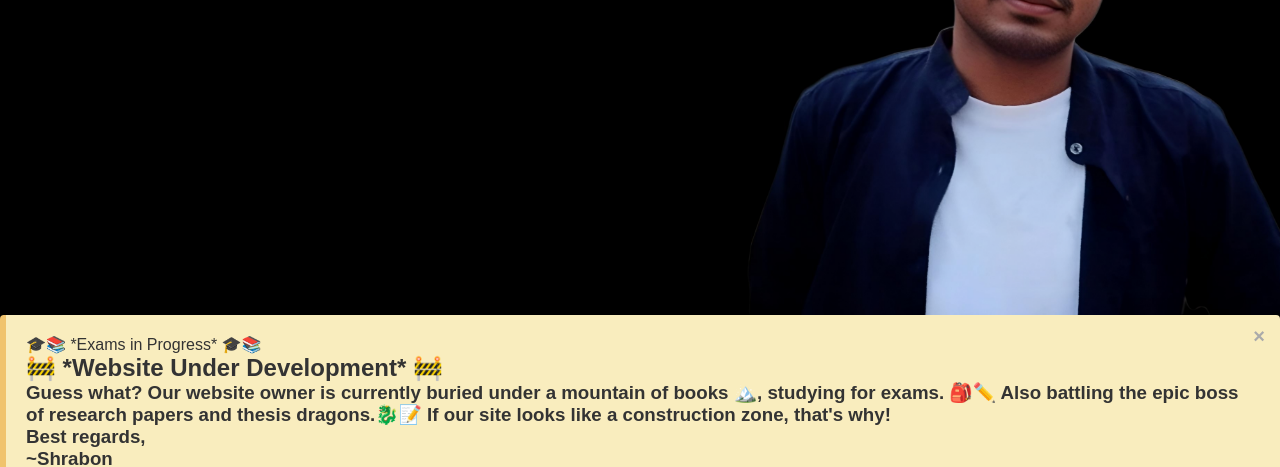
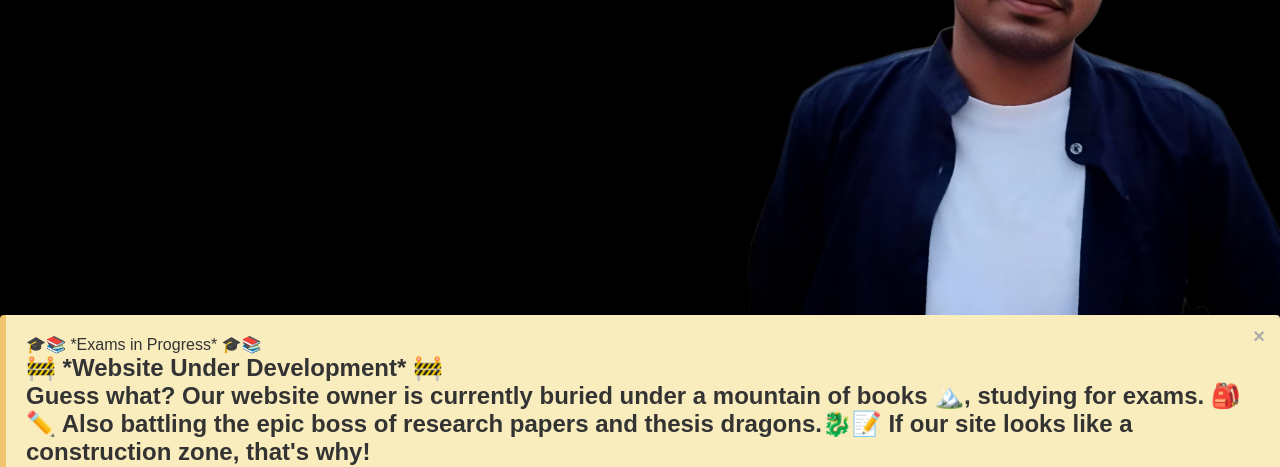
Before and after one commit to shrabonbiswas/its-shrabon, a plain HTML site: page index.html in a window 1280 px wide. Shown: the part 485-952 px from the top of the page. Drawn offline with Linux system fonts and the light colour scheme.

Commit message:
index.html

```diff
--- a/index.html
+++ b/index.html
@@ -37,7 +37,7 @@
                <h2> 🚧 *Website Under Development* 🚧</h2>
 
 
-                <h3>Guess what? Our website owner is currently buried under a mountain of books 🏔️, studying for exams. 🎒✏️ Also battling the epic boss of research papers and thesis dragons.🐉📝 If our site looks like a construction zone, that's why!</h3>
+                <h2>Guess what? Our website owner is currently buried under a mountain of books 🏔️, studying for exams. 🎒✏️ Also battling the epic boss of research papers and thesis dragons.🐉📝 If our site looks like a construction zone, that's why!</h3>
              <h3>Best regards,</h3>
                 <h3>~Shrabon</h3>
         </div>
```
